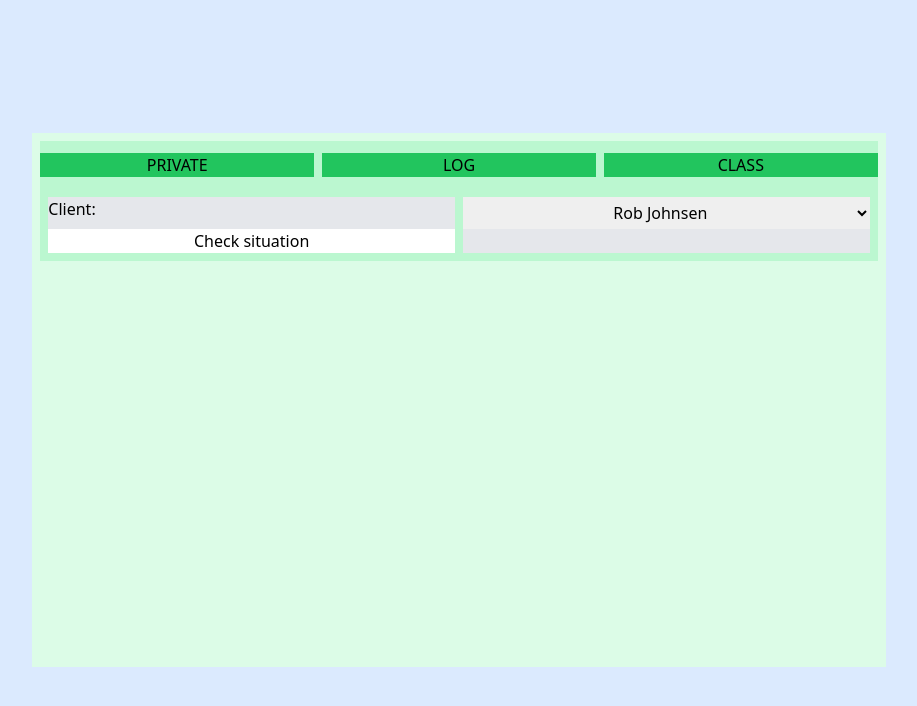
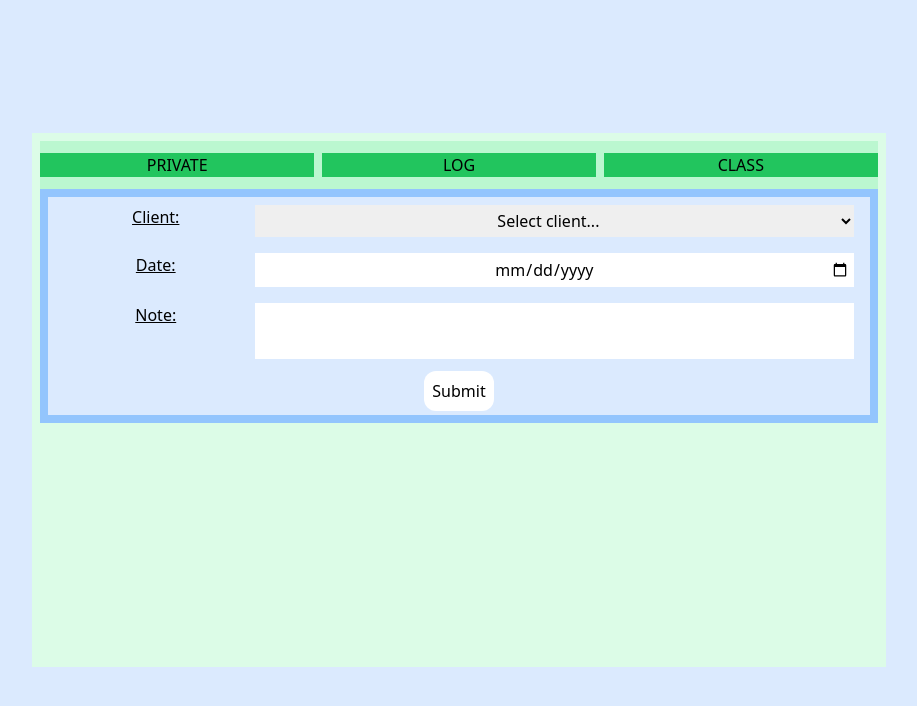
Before and after one commit to RobJJ/crud-client-app, a React (Create React App) app: page / in a window 1280 px wide. Both pictures are taken after a click on the element "PRIVATE". Shown: the top 706 px of the page, without its empty margins (181-1098 px from the left). Built offline with nearby package versions, Linux system fonts and the light colour scheme.

Commit message:
Private Log form implemented. Rough layout and functionality

```diff
--- a/src/Components/Log/Log-private-component.jsx
+++ b/src/Components/Log/Log-private-component.jsx
@@ -11,59 +11,66 @@ const clientTestArray = [
   { name: "Jordy Johnson", id: "7" },
   { name: "Bill Morrison", id: "8" },
 ];
-const privateClientDebitTemplate = {
-  clientToDebit: "",
-  // This is what a debit obj should look like
-  debitInfo: {
-    amount: "",
+const privateClientCreditTemplate = {
+  clientName: "",
+  clientUID: "",
+  // This is what a credit obj should look like
+  creditInfo: {
     date: "",
     id: "",
     note: "",
-    sessions: "",
+    sessions: 1,
   },
 };
 //
 function LogPrivate(params) {
   //
-  const [privateClientDebit, setPrivateClientDebit] = useState(
-    privateClientDebitTemplate
+  const [privateClientCredit, setPrivateClientCredit] = useState(
+    privateClientCreditTemplate
   );
   //
   const investigate = (e) => {
     e.preventDefault();
     // Everytime the select option changes...
-    // Find id of client that is chosen
     const clientChosenId = e.target.value;
-    // Return the object of that client using the id : if needed
     const findClient = clientTestArray.find(
       (client) => client.id === clientChosenId
     );
-    setPrivateClientDebit({
-      ...privateClientDebit,
-      clientToDebit: clientChosenId,
+
+    // Find id of client that is chosen
+    console.log("e target: ", e.target);
+    console.log("e target value: ", e.target.value);
+    console.log("client name: ", findClient.name);
+    // // Return the object of that client using the id : if needed
+    // // At the momement this is not needed.....
+    setPrivateClientCredit({
+      ...privateClientCredit,
+      clientName: findClient.name,
+      clientUID: clientChosenId,
     });
   };
   //
-  const checkSituation = (e) => {
+  const handlePrivateLogSubmit = (e) => {
     e.preventDefault();
-    console.log(privateClientDebit);
+    console.log(privateClientCredit);
+    setPrivateClientCredit({
+      ...privateClientCredit,
+      creditInfo: { ...privateClientCredit.creditInfo, id: uuidv4() },
+    });
+    // At this point the privateClientCredit is ready to be sent to the DB
   };
   //
   return (
-    <div className="flex gap-2 p-2">
-      <div className="w-1/2 bg-gray-200 flex flex-col gap-2">
-        <h2>Client:</h2>
-        <button type="button" onClick={checkSituation} className="bg-white">
-          Check situation
-        </button>
-      </div>
-
-      <div className="w-1/2 bg-gray-200">
+    <div className="flex flex-col bg-blue-300 p-2">
+      {/* CLIENT DIV */}
+      <div className="flex text-center bg-blue-100 p-2">
+        <label className="w-1/3 underline">Client:</label>
         <select
           onChange={investigate}
           id="clients"
-          className="w-full text-center p-1"
+          className="w-full text-center p-1 mr-2"
         >
+          <option hidden>Select client...</option>
           {clientTestArray.map((client) => {
             return (
               <option key={client.id} value={client.id}>
@@ -73,8 +80,64 @@ function LogPrivate(params) {
           })}
         </select>
       </div>
+      {/* DATE DIV */}
+      <div className="flex text-center bg-blue-100 p-2">
+        <label className="w-1/3 underline">Date:</label>
+        <input
+          type="date"
+          onChange={(e) =>
+            setPrivateClientCredit({
+              ...privateClientCredit,
+              creditInfo: {
+                ...privateClientCredit.creditInfo,
+                date: e.target.value,
+              },
+            })
+          }
+          className="w-full text-center p-1 mr-2"
+        />
+      </div>
+      {/* NOTE DIV */}
+      <div>
+        <div className="flex text-center bg-blue-100 p-2">
+          <label className="w-1/3 underline">Note:</label>
+          <textarea
+            onChange={(e) =>
+              setPrivateClientCredit({
+                ...privateClientCredit,
+                creditInfo: {
+                  ...privateClientCredit.creditInfo,
+                  note: e.target.value,
+                },
+              })
+            }
+            className="w-full resize-none p-1 text-center mr-2"
+            rows={2}
+          ></textarea>
+        </div>
+      </div>
+      {/* SUBMIT DIV */}
+      <div>
+        <div className="flex text-center bg-blue-100 p-1 justify-center">
+          <button
+            type="button"
+            onClick={handlePrivateLogSubmit}
+            className="bg-white p-2 rounded-xl"
+          >
+            Submit
+          </button>
+        </div>
+      </div>
     </div>
   );
 }
 
 export default LogPrivate;
+
+//
+
+// NOTES :
+//
+// 1) Might have to change the way the client select feature is implemented. At the moment it does like the auto popup window and lets you select.. This might not work very well for mobile... Test later.
+
+// 2) Add SEO attributes to labels and inputs etc
```
